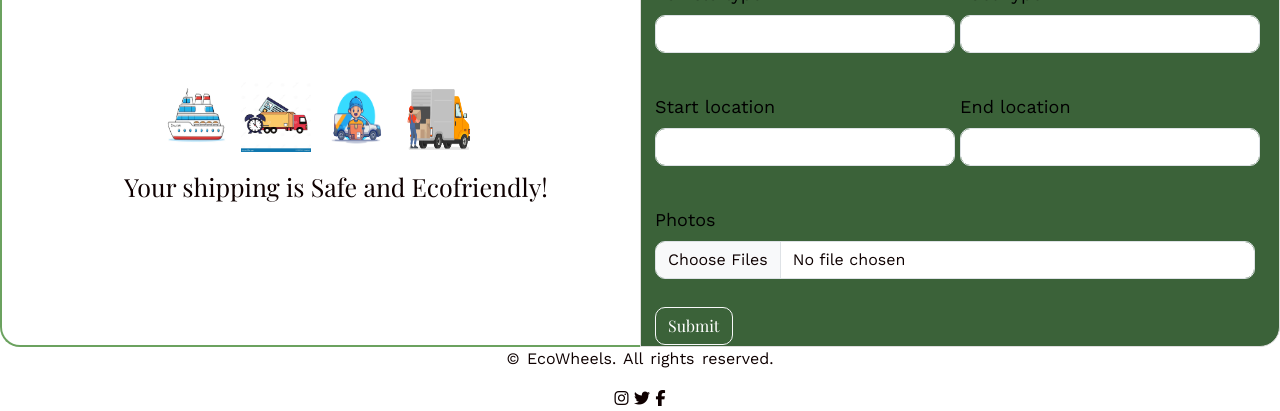
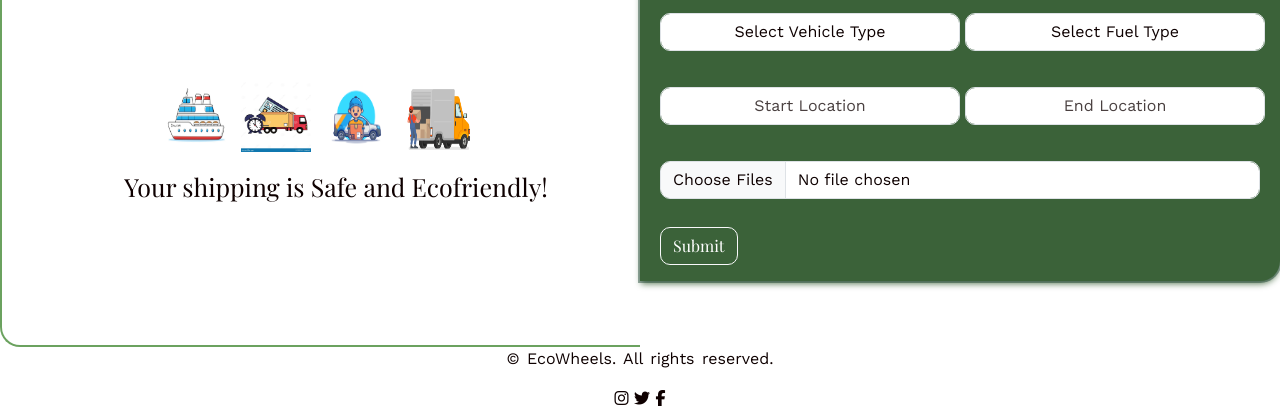
Before and after one commit to mehdi-ayoub/EcoWheels, a Rails app: page /shipments/new in a window 1280 px wide. Shown: the part 606-1017 px from the top of the page. Run offline with Rails 7, Linux system fonts and the light colour scheme; a user stored in the database is signed in; style sheets or scripts are compiled from the project's sources; parts of the project's set-up code (start-up, migrations or seed data) failed here and were passed over; some libraries are stand-ins or nearby versions.

Commit message:
adjusted style of the form

```diff
--- a/app/views/shipments/_form_new.html.erb
+++ b/app/views/shipments/_form_new.html.erb
@@ -4,36 +4,36 @@
       <p style="color: red"><%= error %></p>
     <% end %>
   <% end %>
+
   <%= simple_form_for @shipment, html: { id: "new_shipment" }, data: { controller: 'flatpickr sweet-alert' } do |f| %>
     <div class="form-field product-name">
-      <%= f.input :product_name, input_html: { style: 'width: 600px; text-align: left;' } %>
+      <%= f.input :product_name, input_html: { style: 'width: 600px; text-align: left;', placeholder: 'Product Name' }, label: false %>
     </div>
     <div class="form-field">
       <div class="date-field">
-        <%= f.input :shipment_start, as: :string, input_html: { data: { flatpickr_target: "startTime" } } %>
-
-        <%= f.input :shipment_end, as: :string, input_html: { data: { flatpickr_target: "endTime" } } %>
+        <%= f.input :shipment_start, as: :string, input_html: { data: { flatpickr_target: "startTime" }, placeholder: 'Shipment Start' }, label: false %>
+        <%= f.input :shipment_end, as: :string, input_html: { data: { flatpickr_target: "endTime" }, placeholder: 'Shipment End' }, label: false %>
       </div>
     </div>
 
     <div class="form-field">
       <div class="date-field">
-        <%= f.input :vehicle_type, as: :select, collection: ['4 Cylinder', '6 Cylinder', '8 Cylinder', 'Heavy Truck', 'Medium Truck'] %>
-
-        <%= f.input :fuel_type, as: :select, collection: ['Gasoline', 'Diesel'], label: 'Fuel Type' %>
+        <%= f.input :vehicle_type, as: :select, collection: ['4 Cylinder', '6 Cylinder', '8 Cylinder', 'Heavy Truck', 'Medium Truck'], prompt: 'Select Vehicle Type', label: false %>
+        <%= f.input :fuel_type, as: :select, collection: ['Gasoline', 'Diesel'], prompt: 'Select Fuel Type', label: false %>
       </div>
     </div>
 
     <div class="form-field">
       <div class="date-field">
-        <%= f.input :start_location %>
-        <%= f.input :end_location %>
+        <%= f.input :start_location, input_html: { placeholder: 'Start Location' }, label: false %>
+        <%= f.input :end_location, input_html: { placeholder: 'End Location' }, label: false %>
       </div>
     </div>
 
     <div class="form-field">
-      <%= f.input :photos, as: :file, input_html: { multiple: true, style: 'width: 600px' } %>
+      <%= f.input :photos, as: :file, input_html: { multiple: true, style: 'width: 600px', placeholder: 'Upload Photos' }, label: false %>
     </div>
+
     <%# Only show for update %>
     <% if @shipment.persisted? %>
       <div class="form-field">
--- a/app/views/shipments/new.html.erb
+++ b/app/views/shipments/new.html.erb
@@ -42,17 +42,18 @@
 
   </div>
 
-  <div class="new-page-container">
-
-    <div class="header-new">
-      <h4> Add New Shipment</h4>
+  <div class="col-lg-6">
+   <div class="container-card-edit" style="width: 40rem ; mt-4; pl-4 ; p-1;">
+    <div class="card-edit" style=" m-0 auto ; mt-3;">
+      <div class="title-page" style="mt-2 ; mb-1 ; ml-2 ; text-center"><h1>Add Your Shipment</h1></div>
+        <div class="card-form-edit " style="mt-5 ; ml-4 ; p-0 auto;">
+        <%= render "form_new" %>
+      </div>
     </div>
-
-    <div class="container-form">
-      <%= render "form_new" %>
-    </div>
-
+   </div>
   </div>
+  </div>
+ </div>
 
 
 </div>
```
